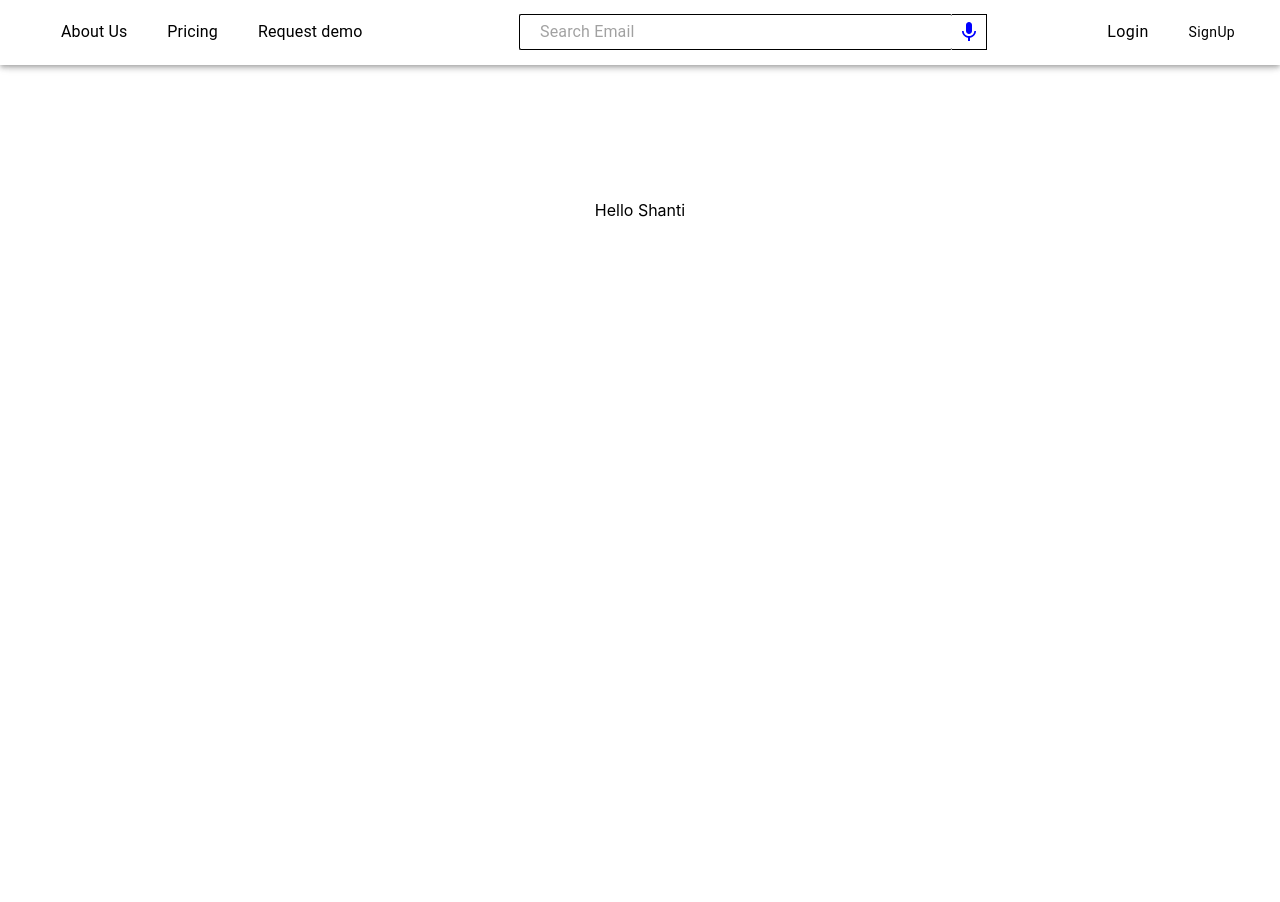
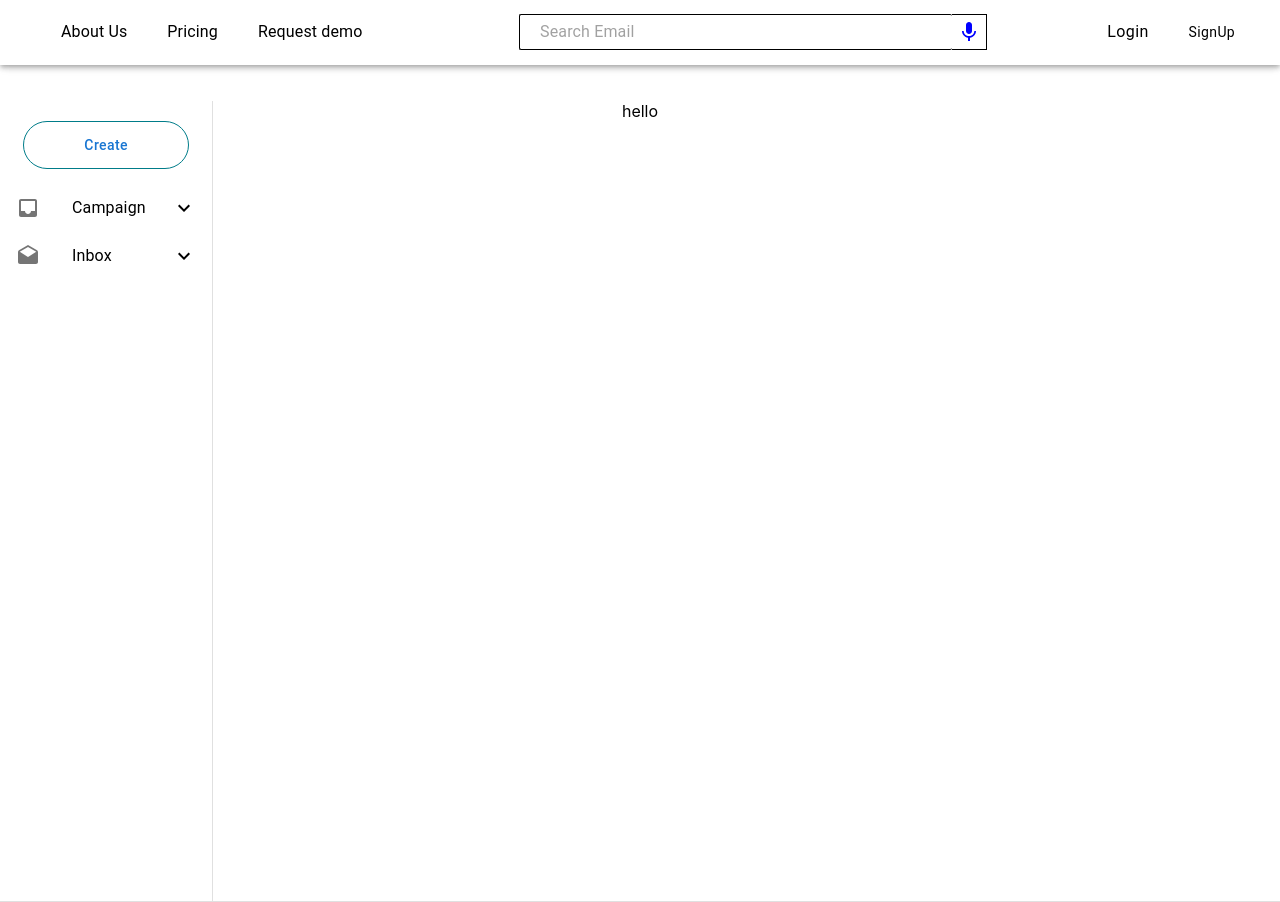
Before and after one commit to shantibhushan416/email-marketing, a React (Create React App) app: page /create in a window 1280 px wide. Before the commit the page ends 800 px from the top, so only its background shows below. Built offline with nearby package versions, Linux system fonts and the light colour scheme.

Commit message:
new Commit

```diff
--- a/src/App.js
+++ b/src/App.js
@@ -13,7 +13,7 @@ function App() {
     <div className="App">
       <BrowserRouter>
           <Header />
-          <Box style={{marginTop: 200}}>
+          <Box>
             <Routes>
               <Route path="/" element={<Home />} />
               <Route path="/create" element={<CreateCampaigns/>}/>
--- a/src/campaigns/CreateCampaigns.jsx
+++ b/src/campaigns/CreateCampaigns.jsx
@@ -1,12 +1,90 @@
+import {useState} from 'react';
+import {List,ListItemButton,ListItemText,ListItemIcon,Collapse, Button,Divider, Grid,Box,styled} from '@mui/material';
+import {Inbox,Drafts,ExpandLess,ExpandMore,StarBorder} from '@mui/icons-material';
+
+
+const LoginButton = styled(Button)`
+    text-transform: none;
+    border: 1px solid  #007c89;
+    padding: 0px 60px;
+    color: # #007c89;
+    height: 48px;
+    border-radius: 2px;
+`;
+
+export default function CreateCampaigns() {
+
+  const [openCampaign, setOpenCampaign] = useState(false);
+  const [openInbox, setOpenInbox] = useState(false);
 
 
 
-const CreateCampaigns = () => {
-    return(
-        <div>
-            Hello Shanti
-        </div>
-    )
+  const handleOpenCreate = () => {
+    setOpenCampaign(!openCampaign);
+  };
+
+  const handleOpenInbox = () => {
+    setOpenInbox(!openInbox);
+  };
+
+  return (
+    <>
+    <Divider/>
+    <Grid container style={{height: "100vh",marginTop: 100}}>
+        <Grid item lg={2} style={{borderRight: '1px solid rgba(0, 0, 0, 0.12)',paddingTop: 20}}>
+          <List
+          sx={{ width: '100%', maxWidth: 360, bgcolor: 'background.paper' }}
+          component="nav"
+          aria-labelledby="nested-list-subheader"
+          subheader={
+            <LoginButton style={{borderRadius: 50, fontSize: "600",marginBottom: 15}} >
+              Create
+            </LoginButton>
+          }
+        >
+          <ListItemButton onClick={handleOpenCreate}>
+            <ListItemIcon>
+              <Inbox />
+            </ListItemIcon>
+            <ListItemText primary="Campaign" />
+            {openCampaign ? <ExpandLess /> : <ExpandMore />}
+          </ListItemButton>
+          <Collapse in={openCampaign} timeout="auto" unmountOnExit>
+            <List component="div" disablePadding>
+              <ListItemButton sx={{ pl: 4 }}>
+                <ListItemIcon>
+                  <StarBorder />
+                </ListItemIcon>
+                <ListItemText primary="Starred" />
+              </ListItemButton>
+            </List>
+          </Collapse>
+          <ListItemButton onClick={handleOpenInbox}>
+            <ListItemIcon>
+              <Drafts />
+            </ListItemIcon>
+            <ListItemText primary="Inbox" />
+            {openInbox ? <ExpandLess /> : <ExpandMore />}
+          </ListItemButton>
+          <Collapse in={openInbox} timeout="auto" unmountOnExit>
+            <List component="div" disablePadding>
+              <ListItemButton sx={{ pl: 4}}>
+                <ListItemIcon>
+                  <StarBorder />
+                </ListItemIcon>
+                <ListItemText primary="Starred" />
+              </ListItemButton>
+            </List>
+          </Collapse>
+          </List>
+        </Grid>
+        <Grid item xs={8}>
+          <Box>
+            hello
+          </Box>
+        </Grid>
+    </Grid>
+    <Divider/>
+    </>
+  );
 }
-
-export default CreateCampaigns
--- a/src/component/header/CustomButtons.jsx
+++ b/src/component/header/CustomButtons.jsx
@@ -34,8 +34,6 @@ const CustomButtons = () =>{
         setOpen(true)
     }
 
-
-
     return(
         <Wrapper>
             <LoginButton variant="contained" onClick={handleOpen}>Login</LoginButton>
--- a/src/component/header/Search.jsx
+++ b/src/component/header/Search.jsx
@@ -1,5 +1,5 @@
 import styled from "@emotion/styled";
-import { Box, InputBase, TextField } from "@mui/material";
+import { Box, InputBase } from "@mui/material";
 import MicIcon from '@mui/icons-material/Mic';
 
 
--- a/src/component/home/Heading.jsx
+++ b/src/component/home/Heading.jsx
@@ -3,8 +3,7 @@ import { Box, Typography,styled } from "@mui/material";
 
 
 const Wrapper = styled(Box) `
-
-  margin: 0 350px;
+  margin: 100px 350px 0 350px;
   text-align: center;
 
 `;
--- a/src/component/login/LoginDialog.jsx
+++ b/src/component/login/LoginDialog.jsx
@@ -53,10 +53,6 @@ const CreateAccount = styled(Typography)`
     color: #2874f0;
     font-weight: 600;
     cursor: pointer;
-`;
-
-const CheckBox = styled(Checkbox)`
-     margin: 9px 9px 9px 0;
 `;
 
 const accountInitialValues = {
```
